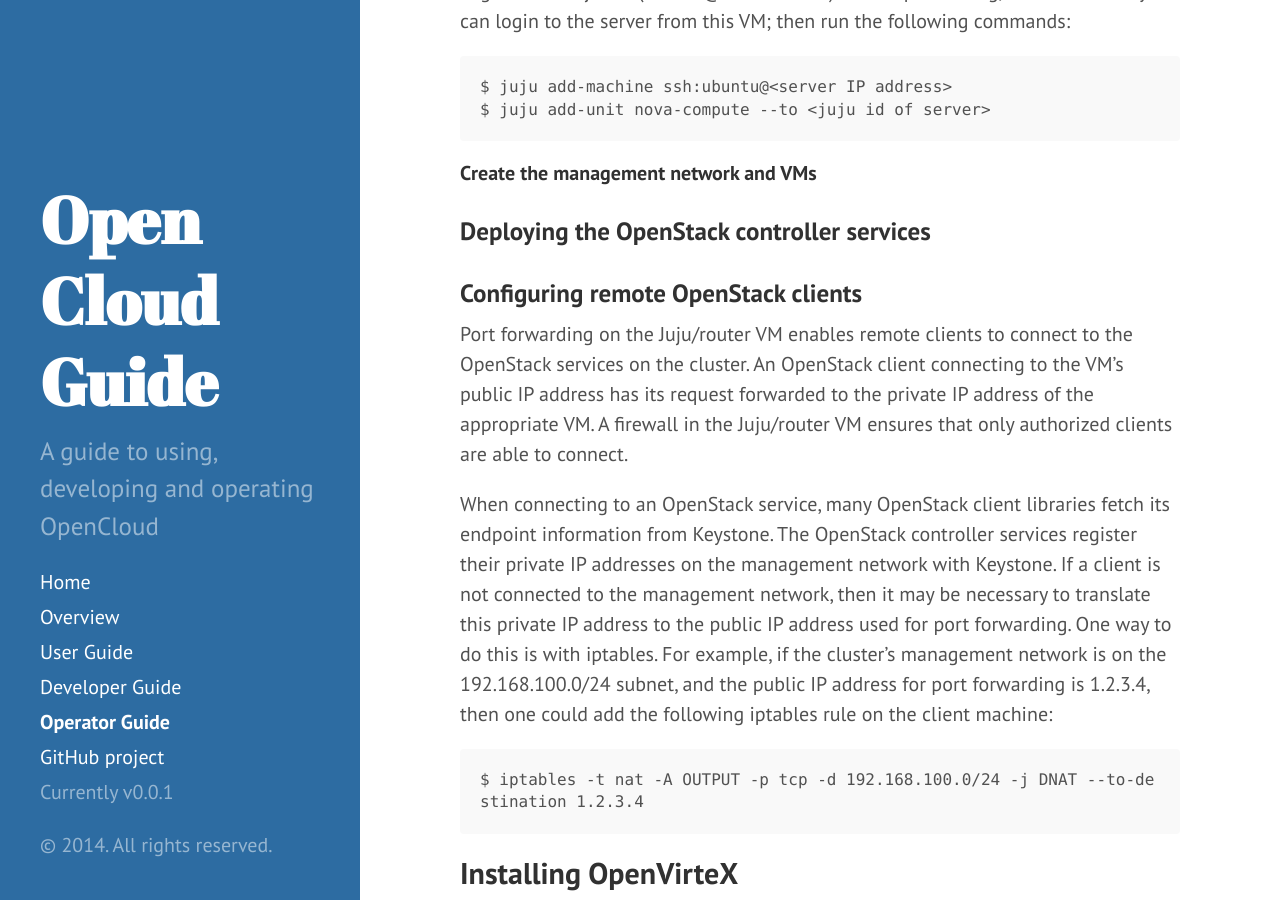
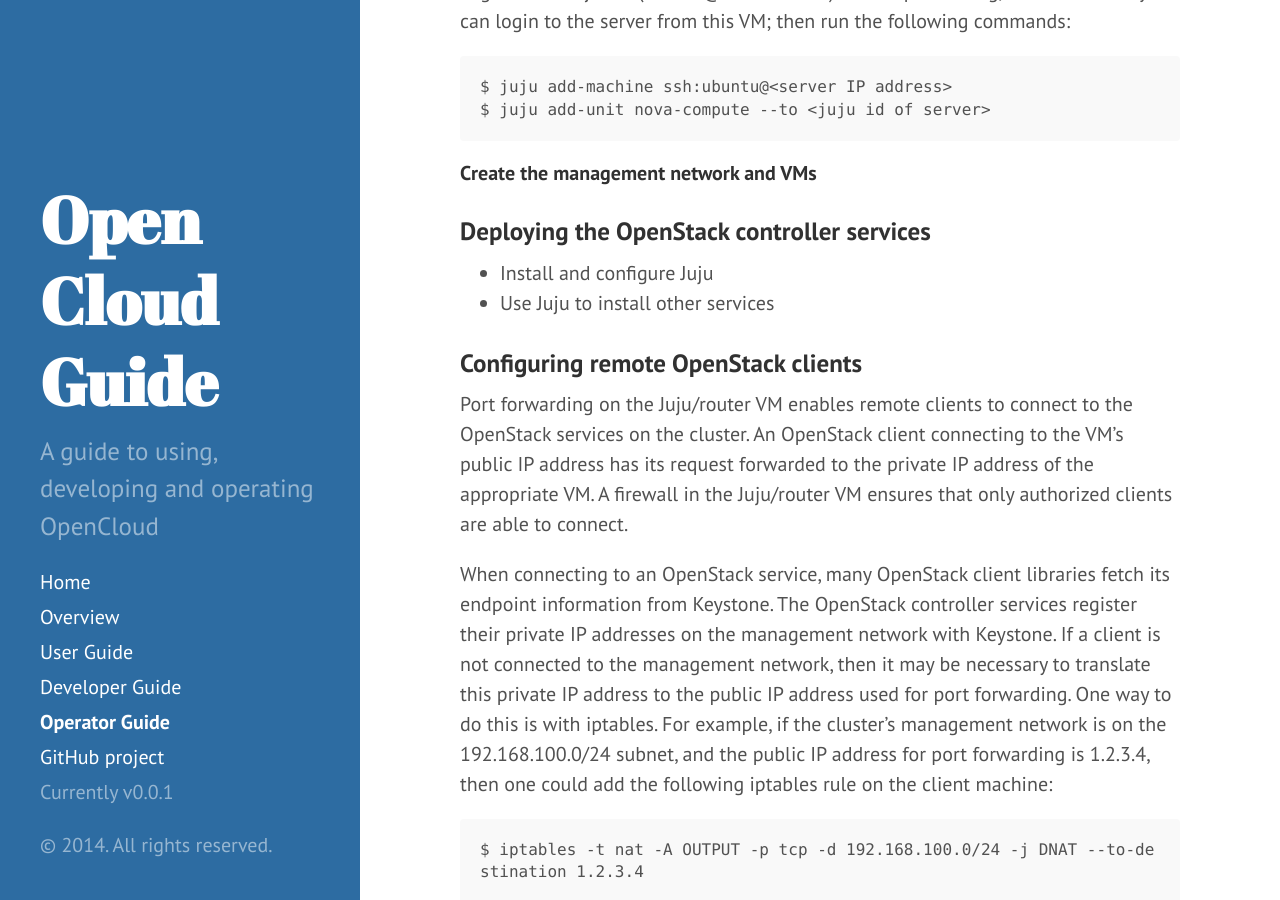
Before and after one commit to open-cloud/open-cloud.github.io.old, a Jekyll site: the page built from 3_operator.md, in a window 1280 px wide and 900 px high, scrolled down 2814 px. Built offline with Jekyll 4.4.1, drawn with Linux system fonts in a browser that asks for light colours; Markdown is read by kramdown in place of the engine named in the settings.

Commit message:
Update 3_operator.md

```diff
--- a/3_operator.md
+++ b/3_operator.md
@@ -70,6 +70,9 @@
 
 ###Deploying the OpenStack controller services
 
+* Install and configure Juju
+* Use Juju to install other services
+
 ###Configuring remote OpenStack clients
 
 Port forwarding on the Juju/router VM enables remote clients to connect to the OpenStack services on the cluster.  An OpenStack client connecting to the VM's public IP address has its request forwarded to the private IP address of the appropriate VM.  A firewall in the Juju/router VM ensures that only authorized clients are able to connect.
```
